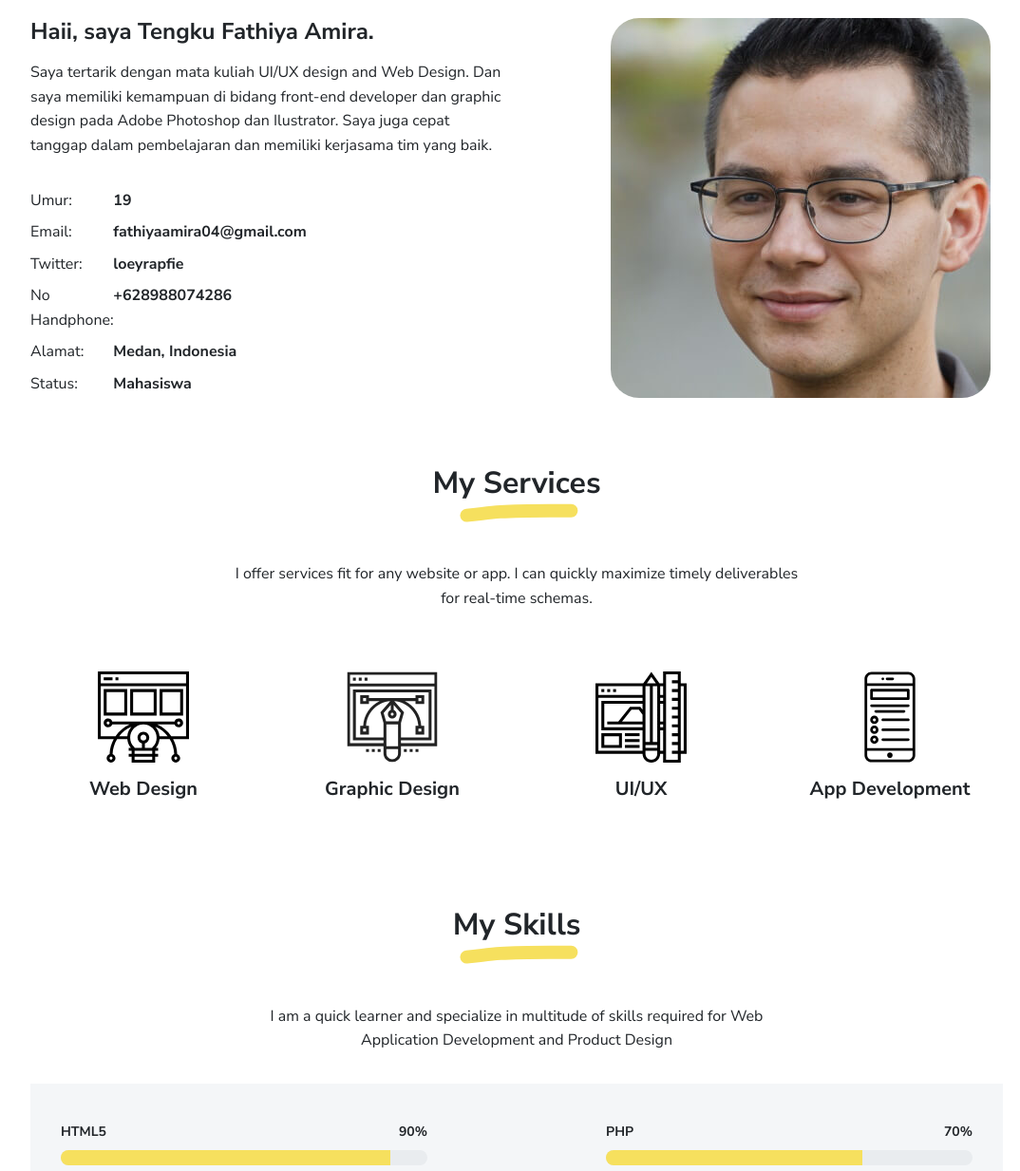
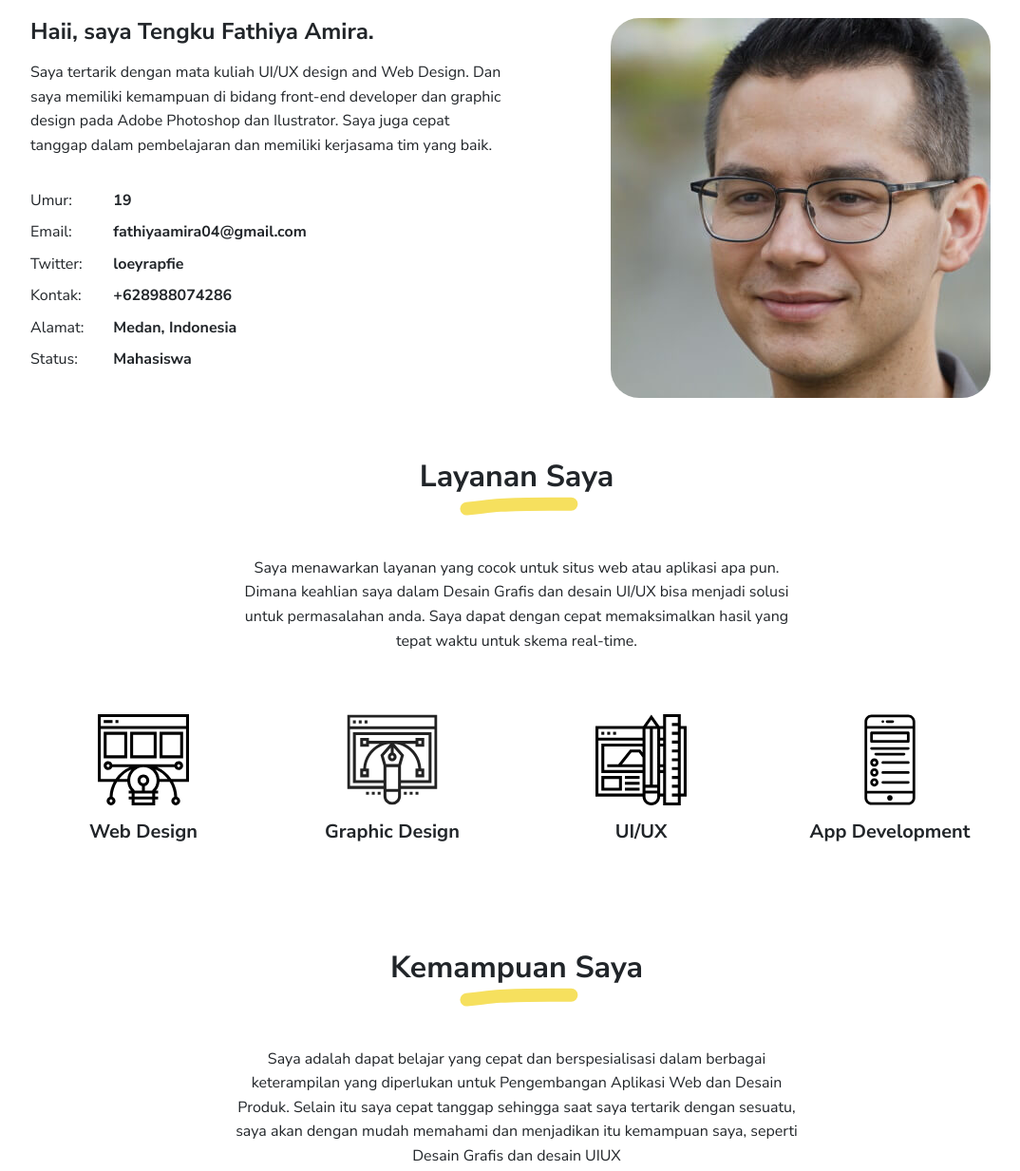
Before and after one commit to fathiyaamira/fathiyaamira.github.io, a plain HTML site: page index.html in a window 1280 px wide. Shown: the part 815-2048 px from the top of the page at 95% size, without its empty margins (96-1170 px from the left). Drawn offline with Linux system fonts and the light colour scheme.

Commit message:
Update index.html

```diff
--- a/index.html
+++ b/index.html
@@ -101,7 +101,7 @@
             <div class="pb-1 fw-bolder">loeyrapfie</div>
           </div>
           <div class="col-sm-2">
-            <div class="pb-1">No Handphone:</div>
+            <div class="pb-1">Kontak:</div>
           </div>
           <div class="col-sm-10">
             <div class="pb-1 fw-bolder">+628988074286</div>
@@ -127,10 +127,10 @@
 <div class="section px-3 px-lg-4 pt-5" id="services">
   <div class="container-narrow">
     <div class="text-center mb-5">
-      <h2 class="marker marker-center">My Services</h2>
+      <h2 class="marker marker-center">Layanan Saya</h2>
     </div>
     <div class="text-center">
-      <p class="mx-auto mb-3" style="max-width:600px"> I offer services fit for any website or app. I can quickly maximize timely deliverables for real-time schemas.</p>
+      <p class="mx-auto mb-3" style="max-width:600px"> Saya menawarkan layanan yang cocok untuk situs web atau aplikasi apa pun. Dimana keahlian saya dalam Desain Grafis dan desain UI/UX bisa menjadi solusi untuk permasalahan anda. Saya dapat dengan cepat memaksimalkan hasil yang tepat waktu untuk skema real-time.</p>
     </div>
     <div class="row py-3">
       <div class="col-md-3 text-center" data-aos="fade-up" data-aos-delay="100"><img class="mb-2" src="images/services/web-design.svg" width="96" height="96" alt="web design"/>
@@ -151,10 +151,10 @@
 <div class="section px-3 px-lg-4 pt-5" id="skills">
   <div class="container-narrow">
     <div class="text-center mb-5">
-      <h2 class="marker marker-center">My Skills</h2>
+      <h2 class="marker marker-center">Kemampuan Saya</h2>
     </div>
     <div class="text-center">
-      <p class="mx-auto mb-3" style="max-width:600px">I am a quick learner and specialize in multitude of skills required for Web Application Development and Product Design</p>
+      <p class="mx-auto mb-3" style="max-width:600px">Saya adalah dapat belajar yang cepat dan berspesialisasi dalam berbagai keterampilan yang diperlukan untuk Pengembangan Aplikasi Web dan Desain Produk. Selain itu saya cepat tanggap sehingga saat saya tertarik dengan sesuatu, saya akan dengan mudah memahami dan menjadikan itu kemampuan saya, seperti Desain Grafis dan desain UIUX</p>
     </div>
     <div class="bg-light p-3">
       <div class="row">
```
